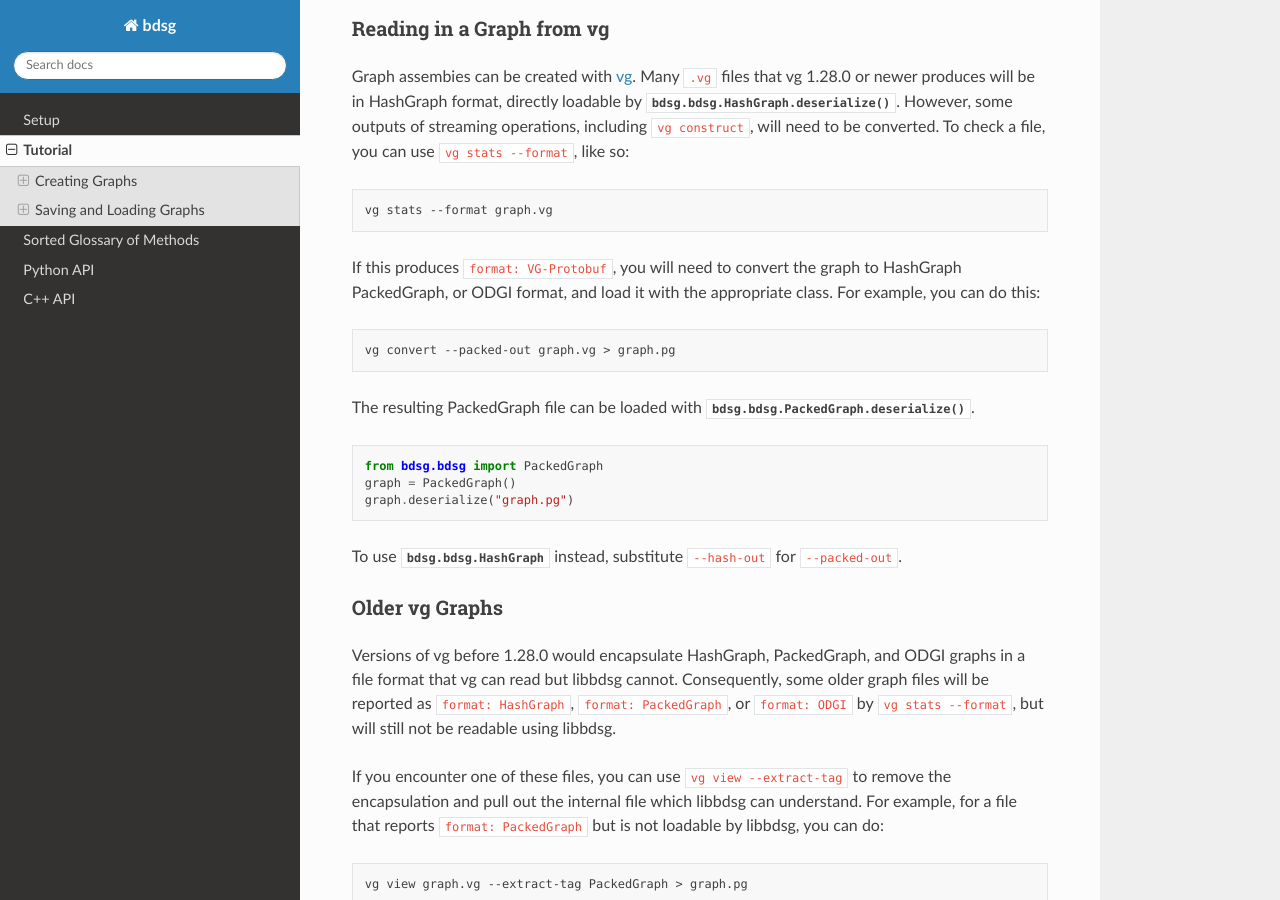
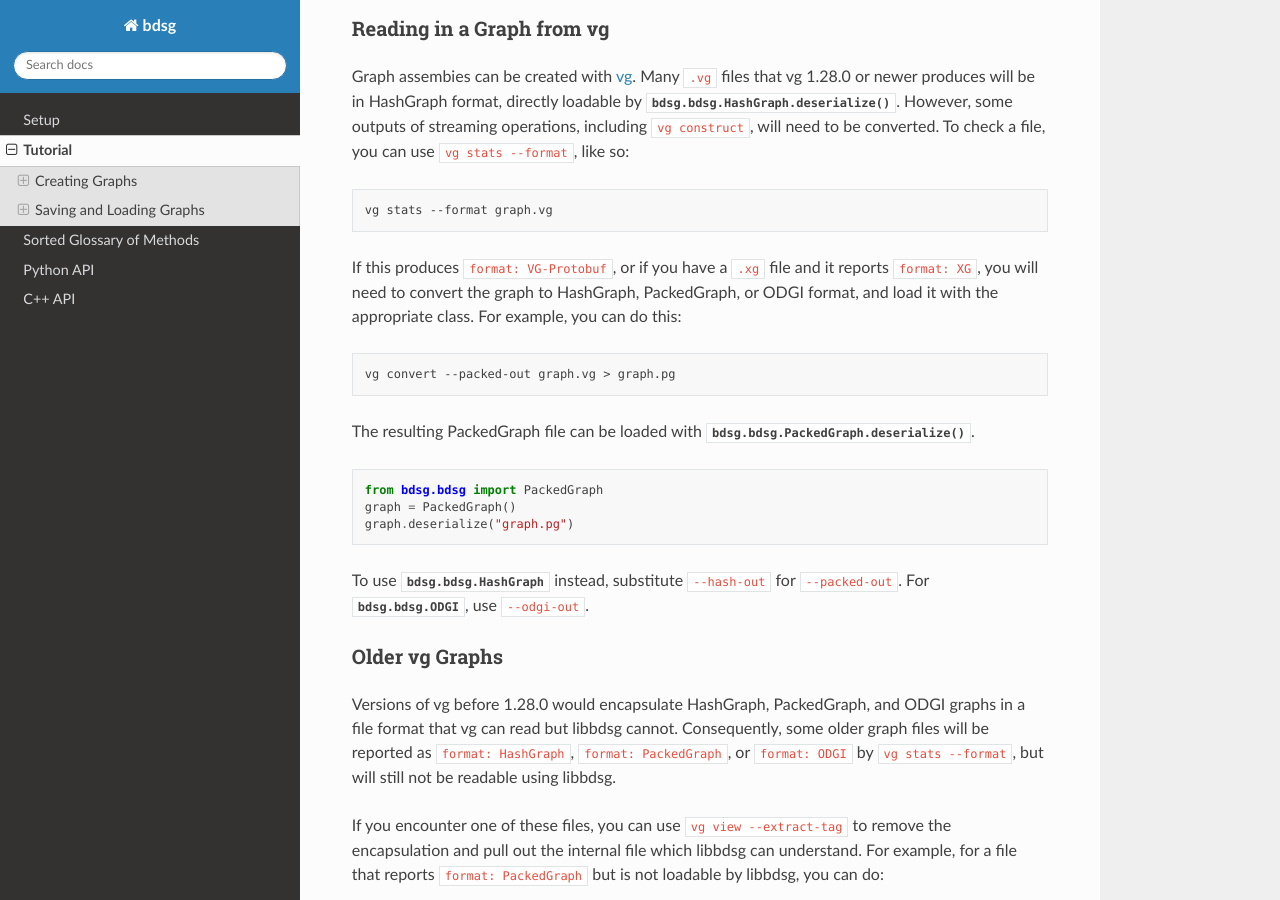
Before and after one commit to vgteam/libbdsg, a Sphinx documentation site: the page built from bdsg/docs/rst/tutorial.rst, in a window 1280 px wide and 900 px high, scrolled down 4824 px. Built offline with Sphinx 7.4.7 and the Read the Docs theme 2.0.0, drawn with Linux system fonts in a browser that asks for light colours.

Commit message:
Mention converting to ODGI and from XG

```diff
--- a/bdsg/docs/rst/tutorial.rst
+++ b/bdsg/docs/rst/tutorial.rst
@@ -250,7 +250,7 @@ Graph assembies can be created with `vg <https://github.com/vgteam/vg>`_. Many `
 
     vg stats --format graph.vg
 
-If this produces ``format: VG-Protobuf``, you will need to convert the graph to HashGraph PackedGraph, or ODGI format, and load it with the appropriate class. For example, you can do this:
+If this produces ``format: VG-Protobuf``, or if you have a ``.xg`` file and it reports ``format: XG``, you will need to convert the graph to HashGraph, PackedGraph, or ODGI format, and load it with the appropriate class. For example, you can do this:
 
 .. code-block:: bash
 
@@ -264,7 +264,7 @@ The resulting PackedGraph file can be loaded with :func:`bdsg.bdsg.PackedGraph.d
     graph = PackedGraph()
     graph.deserialize("graph.pg")
 
-To use :class:`bdsg.bdsg.HashGraph` instead, substitute ``--hash-out`` for ``--packed-out``.
+To use :class:`bdsg.bdsg.HashGraph` instead, substitute ``--hash-out`` for ``--packed-out``. For :class:`bdsg.bdsg.ODGI`, use ``--odgi-out``.
 
 Older vg Graphs
 ===============
```
